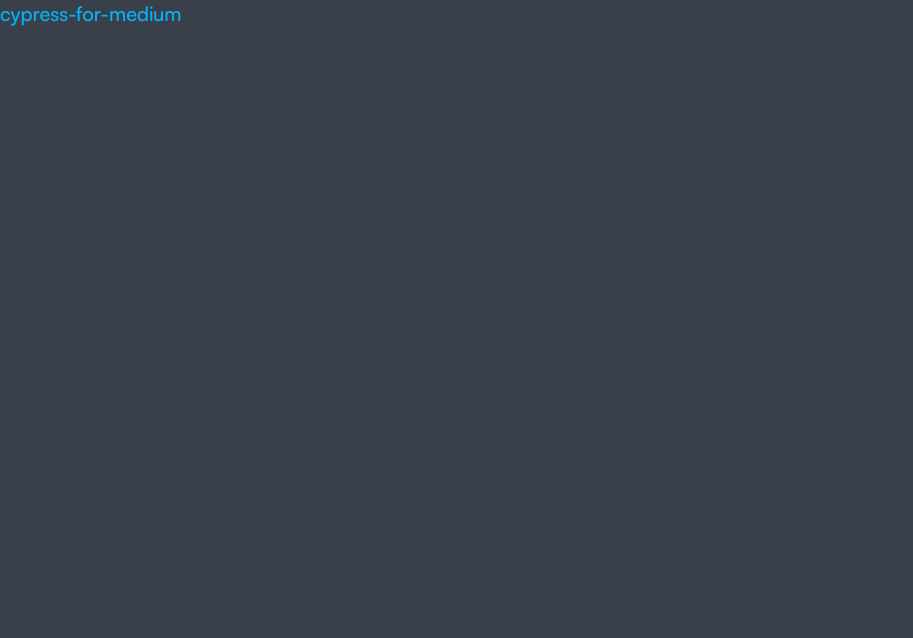
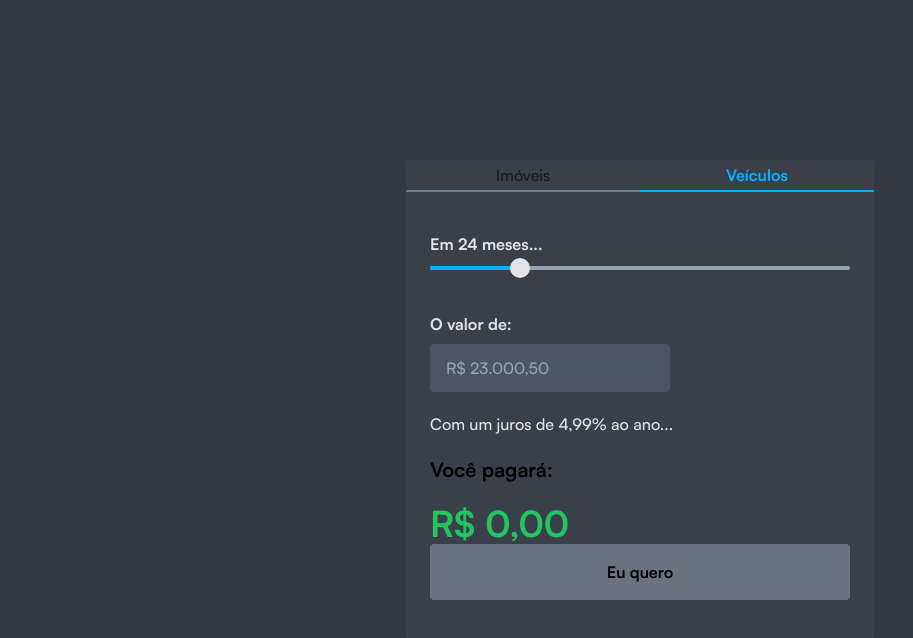
Before and after one commit to albrechthugo/cypress-for-medium, a React (Vite) app: page / in a window 1280 px wide. Shown: the top 638 px of the page, without its empty margins (0-913 px from the left). Built offline with nearby package versions, Linux system fonts and the light colour scheme.

Commit message:
feat: create vehicles tab content ui

```diff
--- a/index.html
+++ b/index.html
@@ -4,7 +4,7 @@
     <meta charset="UTF-8" />
     <link rel="icon" type="image/svg+xml" href="/vite.svg" />
     <meta name="viewport" content="width=device-width, initial-scale=1.0" />
-    <title>Loan Simulator</title>
+    <title>Financiamentos</title>
   </head>
   <body>
     <div id="root"></div>
--- a/package.json
+++ b/package.json
@@ -9,6 +9,8 @@
     "preview": "vite preview"
   },
   "dependencies": {
+    "@radix-ui/react-slider": "1.1.0",
+    "@radix-ui/react-tabs": "1.0.2",
     "react": "^18.2.0",
     "react-dom": "^18.2.0"
   },
--- a/src/App.tsx
+++ b/src/App.tsx
@@ -1,5 +1,7 @@
+import { Simulator } from './components';
+
 function App() {
-  return <h1 className='text-primary text-xl'>cypress-for-medium</h1>;
+  return <Simulator />;
 }
 
 export default App;
--- /dev/null
+++ b/src/components/Properties.tsx
@@ -0,0 +1,7 @@
+export const Properties = () => {
+  return (
+    <section>
+      <h1>properties</h1>
+    </section>
+  );
+};
--- /dev/null
+++ b/src/components/Simulator.tsx
@@ -0,0 +1,59 @@
+import * as Tabs from '@radix-ui/react-tabs';
+import { Properties } from './Properties';
+import { Vehicles } from './Vehicles';
+
+type Tab = {
+  value: string;
+  label: string;
+  component: () => JSX.Element;
+};
+
+const tabs: Tab[] = [
+  {
+    value: 'properties',
+    label: 'Imóveis',
+    component: Properties
+  },
+  {
+    value: 'vehicles',
+    label: 'Veículos',
+    component: Vehicles
+  }
+];
+
+export const Simulator = () => {
+  return (
+    <main className='w-full h-full flex items-center justify-center'>
+      <Tabs.Root
+        className='w-full max-w-[468px] h-3/5 bg-background rounded flex flex-col'
+        defaultValue='vehicles'
+      >
+        <Tabs.List className='w-full h-16 flex items-center'>
+          {tabs.map(({ value, label }) => (
+            <Tabs.Trigger
+              className='w-full h-full border-b-2 opacity-60 border-slate-400 data-[state=active]:font-bold data-[state=active]:border-primary data-[state=active]:text-primary data-[state=active]:opacity-100'
+              key={value}
+              value={value}
+            >
+              {label}
+            </Tabs.Trigger>
+          ))}
+        </Tabs.List>
+
+        {tabs.map(({ value, component }) => {
+          const Content = component;
+
+          return (
+            <Tabs.Content
+              className='w-full h-full px-6 py-10'
+              key={value}
+              value={value}
+            >
+              <Content />
+            </Tabs.Content>
+          );
+        })}
+      </Tabs.Root>
+    </main>
+  );
+};
--- /dev/null
+++ b/src/components/Vehicles.tsx
@@ -0,0 +1,73 @@
+import * as Slider from '@radix-ui/react-slider';
+import { useState } from 'react';
+import { formatCurrency } from '../utils';
+
+export const Vehicles = () => {
+  const [month, setMonth] = useState(24);
+  const [amount, setAmount] = useState(0);
+
+  const handleMonth = ([value]: number[]): void => {
+    setMonth(value);
+  };
+
+  const handleAmount = ({
+    target: { value: amount }
+  }: React.ChangeEvent<HTMLInputElement>): void => {
+    setAmount(+amount);
+  };
+
+  return (
+    <form className='w-full h-full flex flex-col items-start'>
+      <span className='text-zinc-200 font-bold mb-2'>Em {month} meses...</span>
+
+      <Slider.Root
+        aria-label='month'
+        className='relative flex items-center select-none touch-none w-full h-2'
+        defaultValue={[24]}
+        onValueChange={handleMonth}
+        min={12}
+        max={72}
+        step={12}
+      >
+        <Slider.Track className='bg-slate-400 relative grow rounded-full h-1'>
+          <Slider.Range className='absolute bg-primary rounded-full h-full' />
+        </Slider.Track>
+
+        <Slider.Thumb className='cursor-pointer block w-5 h-5 bg-zinc-200 rounded-full' />
+      </Slider.Root>
+
+      <fieldset className='flex flex-col mt-10'>
+        <label
+          htmlFor='amount'
+          className='text-zinc-200 font-bold mb-2'
+        >
+          O valor de:
+        </label>
+
+        <input
+          type='number'
+          className='w-60 h-12 rounded px-4 bg-gray-600'
+          aria-label='amount'
+          name='amount'
+          style={{ appearance: 'textfield' }}
+          onChange={handleAmount}
+          placeholder='R$ 23.000,50'
+        />
+      </fieldset>
+
+      <span className='text-zinc-200 font-light mt-5'>Com um juros de 4,99% ao ano...</span>
+
+      <span className='text-xl font-bold my-5'>Você pagará:</span>
+
+      <h2 className='text-4xl font-bold text-green-500'>{formatCurrency(amount)}</h2>
+
+      <button
+        type='button'
+        className='bg-primary rounded font-bold w-full h-14 mt-auto hover:bg-[#2dbfff] duration-500 disabled:bg-gray-500 disabled:cursor-not-allowed'
+        disabled={!amount}
+      >
+        Eu quero
+      </button>
+    </form>
+  );
+};
--- /dev/null
+++ b/src/components/index.ts
@@ -0,0 +1 @@
+export * from './Simulator';
--- a/src/index.css
+++ b/src/index.css
@@ -3,29 +3,29 @@
 @tailwind utilities;
 
 @font-face {
-  font-family: "Satoshi";
-  src: url("/fonts/Satoshi-Regular.ttf") format("truetype");
+  font-family: 'Satoshi';
+  src: url('/fonts/Satoshi-Regular.ttf') format('truetype');
   font-weight: normal;
   font-style: normal;
 }
 
 @font-face {
-  font-family: "Satoshi";
-  src: url("/fonts/Satoshi-Light.ttf") format("truetype");
+  font-family: 'Satoshi';
+  src: url('/fonts/Satoshi-Light.ttf') format('truetype');
   font-weight: light;
   font-style: normal;
 }
 
 @font-face {
-  font-family: "Satoshi";
-  src: url("/fonts/Satoshi-Medium.ttf") format("truetype");
+  font-family: 'Satoshi';
+  src: url('/fonts/Satoshi-Medium.ttf') format('truetype');
   font-weight: medium;
   font-style: normal;
 }
 
 @font-face {
-  font-family: "Satoshi";
-  src: url("/fonts/Satoshi-Bold.ttf") format("truetype");
+  font-family: 'Satoshi';
+  src: url('/fonts/Satoshi-Bold.ttf') format('truetype');
   font-weight: bold;
   font-style: normal;
 }
@@ -34,7 +34,7 @@
   font-family: 'Satoshi', system-ui, Helvetica, Arial, sans-serif;
   line-height: 1.5;
   font-weight: normal;
-  background-color: #3a404a;
+  background-color: #333841;
   color-scheme: light dark;
   font-synthesis: none;
   text-rendering: optimizeLegibility;
@@ -48,3 +48,10 @@
   padding: 0;
   box-sizing: border-box;
 }
+
+html,
+body,
+#root {
+  width: 100%;
+  height: 100%;
+}
--- /dev/null
+++ b/src/utils/formatCurrency.ts
@@ -0,0 +1,2 @@
+export const formatCurrency = (value: number): string =>
+  Intl.NumberFormat('pt-BR', { currency: 'BRL', style: 'currency' }).format(value);
--- /dev/null
+++ b/src/utils/index.ts
@@ -0,0 +1 @@
+export * from './formatCurrency';
--- a/tailwind.config.cjs
+++ b/tailwind.config.cjs
@@ -2,11 +2,12 @@
 module.exports = {
   content: ['./src/**/*.tsx'],
   theme: {
-    colors: {
-      primary: '#07b2fd',
-      background: '#3a404a'
-    },
-    extend: {}
+    extend: {
+      colors: {
+        primary: '#07b2fd',
+        background: '#3a404a'
+      }
+    }
   },
   plugins: []
 };
```
Also changed, not shown: .prettierrc.json, 1 other file (tests, documents, lock files or other folders).
